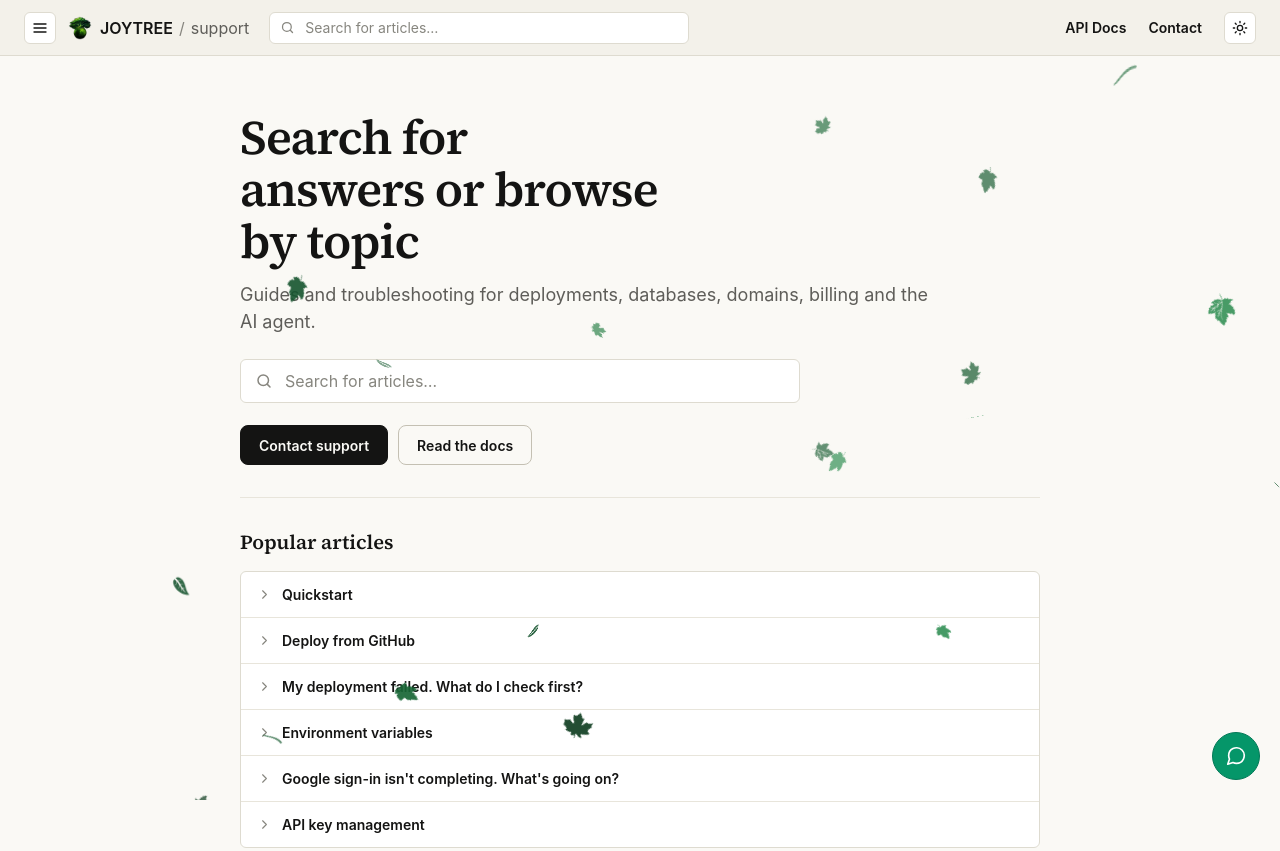
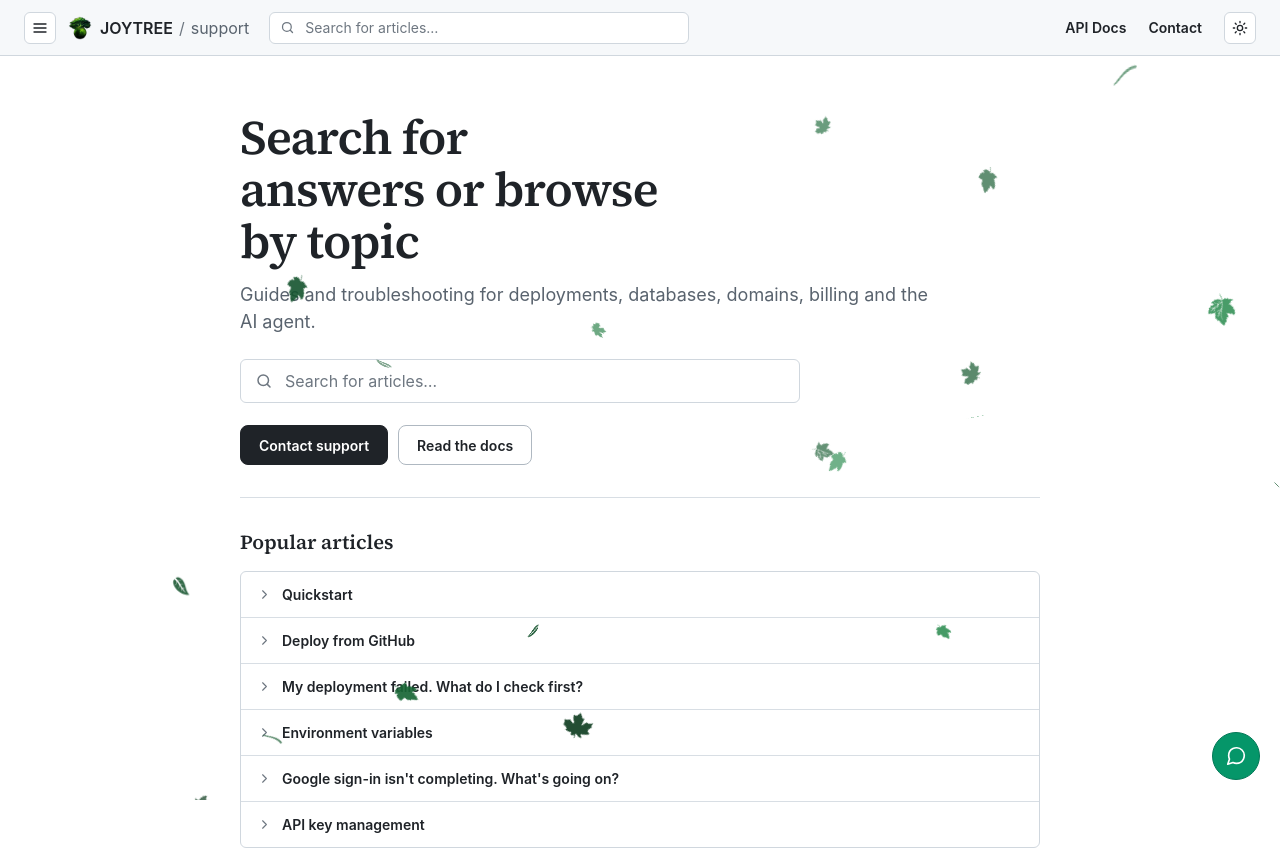
Before and after one commit to joytree-host/joytree-support, a website: page index.html in a window 1280 px wide. Shown: the top 851 px of the page. Drawn offline with Linux system fonts and the light colour scheme.

Commit message:
style(support): GitHub (Primer) palette instead of the warm brown paper tones: white page, #f6f8fa chrome, #d0d7de borders, #1f2328 text. Serif titles, layout and leaves unchanged. styles.css v17.

```diff
--- a/index.html
+++ b/index.html
@@ -12,7 +12,7 @@
 <link rel="preconnect" href="https://fonts.googleapis.com">
 <link rel="preconnect" href="https://fonts.gstatic.com" crossorigin>
 <link rel="stylesheet" href="https://fonts.googleapis.com/css2?family=Source+Serif+4:opsz,wght@8..60,500;8..60,600&display=swap">
-<link rel="stylesheet" href="styles.css?v=16">
+<link rel="stylesheet" href="styles.css?v=17">
 <script>
   (function(){
     var saved = null;
--- a/styles.css
+++ b/styles.css
@@ -12,18 +12,18 @@
   --font-mono: ui-monospace, SFMono-Regular, "SF Mono", Menlo, Consolas, "Liberation Mono", monospace;
 
   /* Light (default) */
-  --bg: #faf9f5;
+  --bg: #ffffff;
   --bg-raised: #ffffff;
-  --bg-sunken: #f3f1ea;
-  --bg-inset: #ebe8de;
-  --bg-hover: rgba(20,20,19,.05);
-  --bg-active: rgba(20,20,19,.09);
-  --border: #dedbd0;
-  --border-soft: #e8e5db;
-  --border-hi: #c4c0b3;
-  --text: #141413;
-  --text-dim: #5e5d59;
-  --text-faint: #87867f;
+  --bg-sunken: #f6f8fa;
+  --bg-inset: #eaeef2;
+  --bg-hover: rgba(208,215,222,.32);
+  --bg-active: rgba(208,215,222,.48);
+  --border: #d0d7de;
+  --border-soft: #d8dee4;
+  --border-hi: #afb8c1;
+  --text: #1f2328;
+  --text-dim: #59636e;
+  --text-faint: #6e7781;
 
   --brand: #059669;
   --brand-hover: #047857;
@@ -36,9 +36,9 @@
   --accent-tint: #fff8c5;
   --accent-line: rgba(212,167,44,.5);
 
-  --code-bg: #f3f1ea;
-  --code-text: #141413;
-  --code-inline: rgba(20,20,19,.07);
+  --code-bg: #f6f8fa;
+  --code-text: #1f2328;
+  --code-inline: rgba(129,139,152,.16);
 
   --radius-sm: 6px;
   --radius-md: 6px;
@@ -467,7 +467,7 @@ html[data-theme="light"] .icon-btn:hover{ background: #f3f4f6; }
 }
 
 /* ==========================================================================
-   DOCS LOOK — ported from docs.joytree.site: warm paper background, serif
+   DOCS LOOK — ported from docs.joytree.site: GitHub (Primer) palette, serif
    display titles, 880px reading column, quiet panels, black/outline buttons,
    breadcrumb + serif title + hairline page headers.
    ========================================================================== */
```
